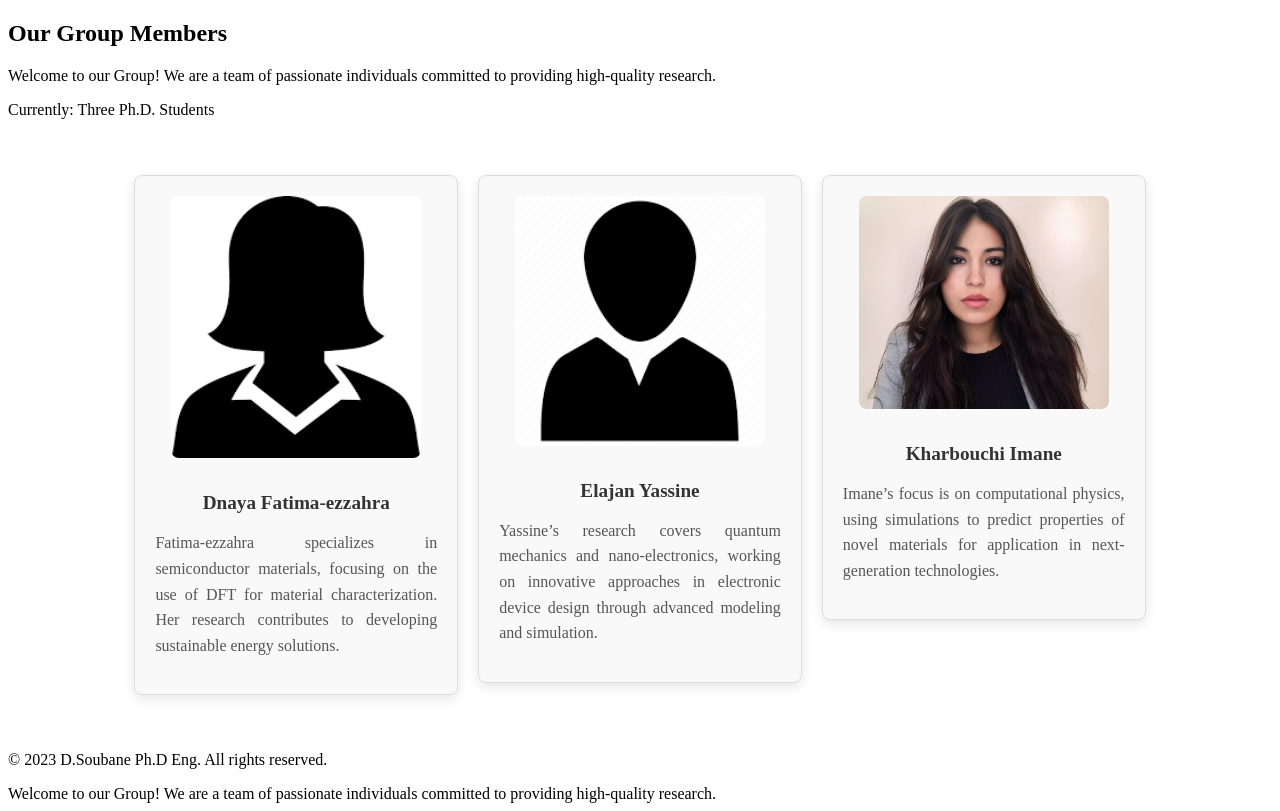
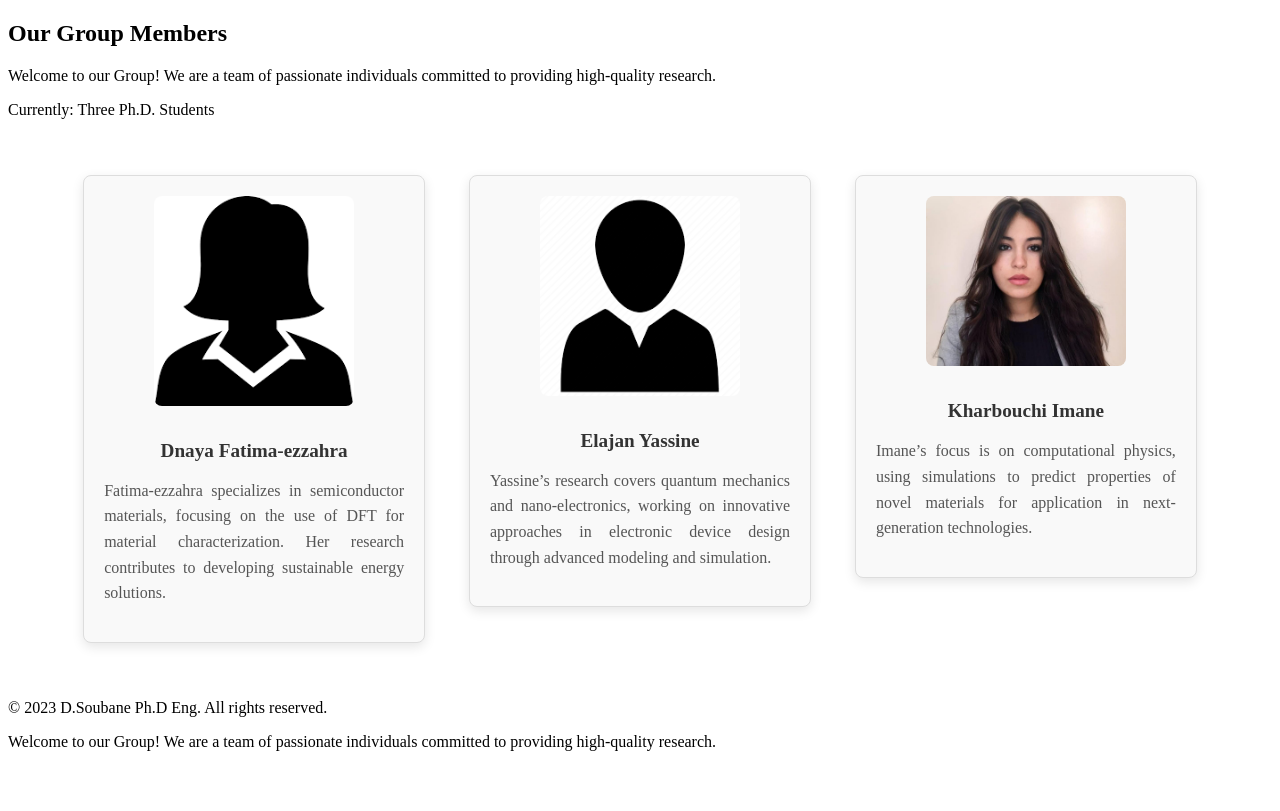
Before and after one commit to D-Soubane/D-Soubane.github.io, a PHP site: page /People.html in a window 1280 px wide. Shown: the part 106-917 px from the top of the page. After the commit the page ends 857 px from the top, so only its background shows below. Run offline with PHP 8.4, Linux system fonts and the light colour scheme.

Commit message:
Update styles.css

```diff
--- a/styles.css
+++ b/styles.css
@@ -1,10 +1,11 @@
 /* Member Section Styling */
 .members-section {
     display: flex;
-    justify-content: space-between;
+    justify-content: space-around;  /* Spreads the members evenly across the section */
     align-items: flex-start;
-    padding: 40px 10%;
+    padding: 40px 5%;
     gap: 20px;
+    flex-wrap: wrap; /* Ensures columns adjust responsively if needed */
 }
 
 .member {
@@ -20,7 +21,7 @@
 
 .member img {
     width: 100%;
-    max-width: 250px;  /* Ensures images are consistent in size */
+    max-width: 200px;  /* Enforces a consistent image width */
     height: auto;
     border-radius: 8px;
     margin-bottom: 15px;
```
